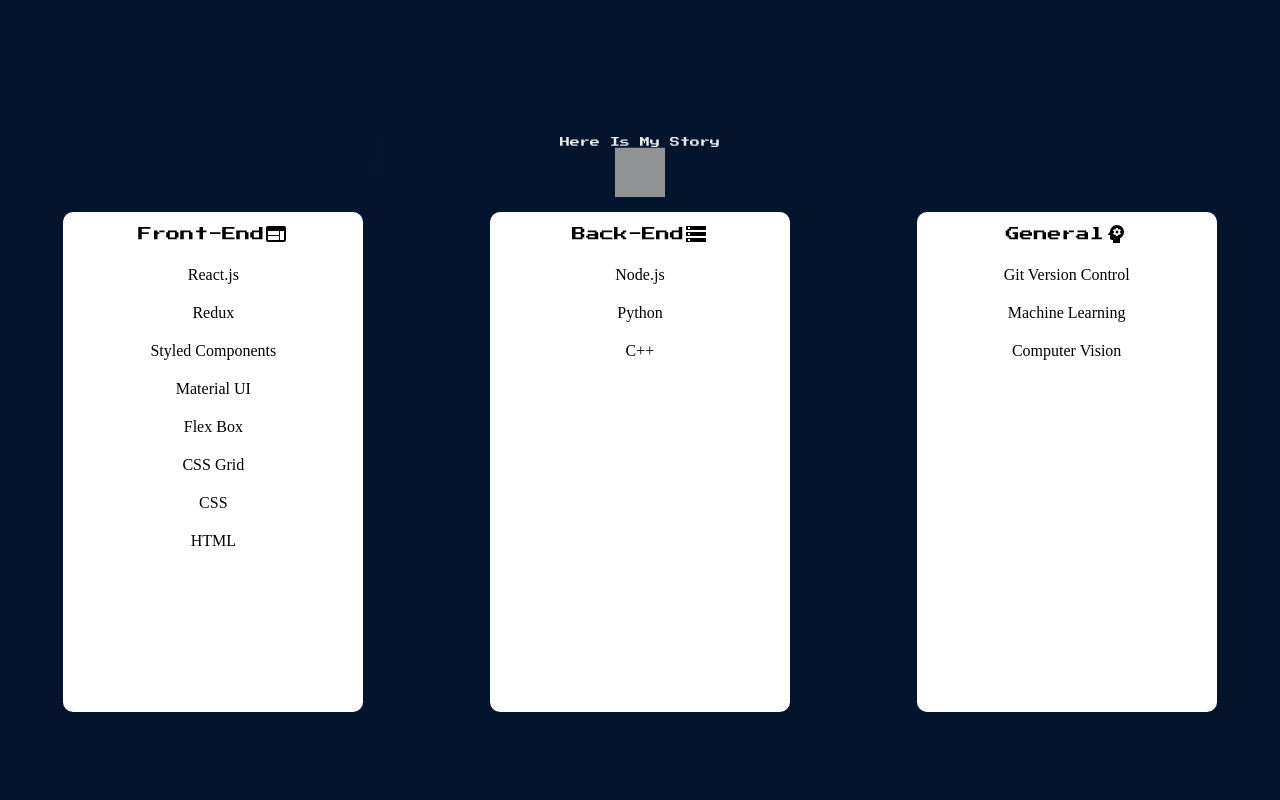
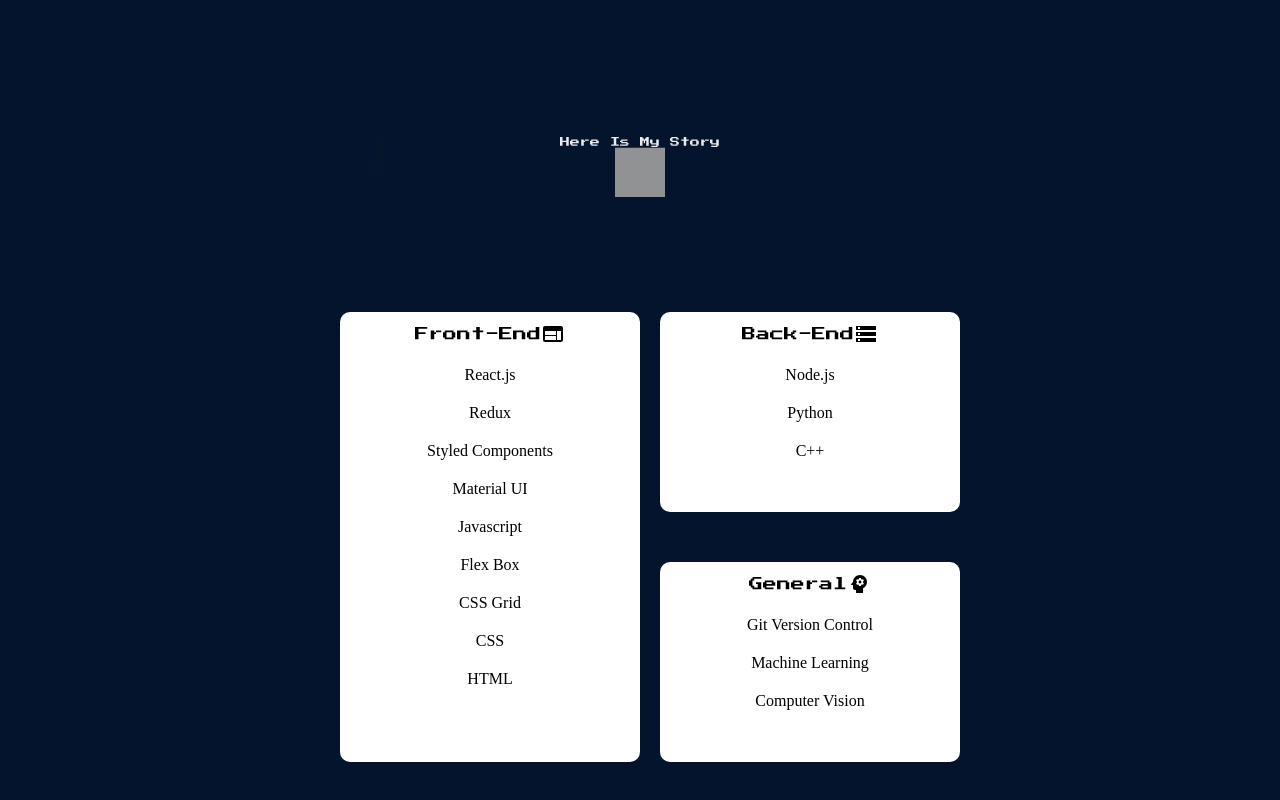
Before and after one commit to Nlouis38/portfolio, a React (Create React App) app: page / in a window 1280 px wide. Shown: the part 588-1388 px from the top of the page. Built offline with nearby package versions, Linux system fonts and the light colour scheme; grey boxes are pictures that could not be loaded; a web font is replaced by a local one.

Commit message:
Skills Page Animations

```diff
--- a/src/components/Skills.js
+++ b/src/components/Skills.js
@@ -1,5 +1,5 @@
 import React from "react";
-import styled from "styled-components";
+import styled, { keyframes } from "styled-components";
 import WebIcon from "@mui/icons-material/Web";
 import StorageIcon from "@mui/icons-material/Storage";
 import PsychologyIcon from "@mui/icons-material/Psychology";
@@ -18,12 +18,14 @@
             <li>Redux</li>
             <li>Styled Components</li>
             <li>Material UI</li>
+            <li>Javascript</li>
             <li>Flex Box</li>
             <li>CSS Grid</li>
             <li>CSS</li>
             <li>HTML</li>
           </ul>
         </FrontEnd>
+        <Hold>
           <BackEnd>
             <div>
               Back-End
@@ -46,12 +48,26 @@
               <li>Computer Vision</li>
             </ul>
           </General>
+        </Hold>
       </SkillsList>
     </Container>
   );
 }
 
 export default Skills;
+
+const SlideRight = keyframes`
+from{
+  opacity:0;
+  transform:translateX(-100px);
+}
+
+to{
+  opacity:1;
+  transform:translateX(0)
+}
+
+`;
 
 const Container = styled.div`
   height: 100vh;
@@ -62,8 +78,9 @@
 
 const SkillsList = styled.ul`
   display: flex;
-  justify-content: space-around;
+  justify-content: center;
   list-style: none;
+  align-items: center;
   li {
     list-style: none;
     font-family: "Bakbak One", cursive;
@@ -78,9 +95,12 @@
   background-color: white;
   color: black;
   width: 300px;
-  height: 500px;
+  height: 450px;
   border-radius: 10px;
   min-width: 200px;
+  margin: 100px 20px;
+  opacity: 0;
+  animation: ${SlideRight} 2s 1s forwards;
   div {
     display: flex;
     align-items: center;
@@ -98,6 +118,11 @@
   }
 `;
 
+const Hold = styled.div`
+  display: flex;
+  flex-direction: column;
+`;
+
 const BackEnd = styled.ul`
   display: flex;
   flex-direction: column;
@@ -105,9 +130,12 @@
   background-color: white;
   color: black;
   width: 300px;
-  height: 500px;
+  height: 200px;
   border-radius: 10px;
   min-width: 200px;
+  margin: 25px 0px;
+  opacity: 0;
+  animation: ${SlideRight} 2s forwards;
   div {
     display: flex;
     align-items: center;
@@ -132,9 +160,12 @@
   background-color: white;
   color: black;
   width: 300px;
-  height: 500px;
+  height: 200px;
   border-radius: 10px;
   min-width: 200px;
+  margin: 25px 0px;
+  opacity: 0;
+  animation: ${SlideRight} 2s 0.5s forwards;
   div {
     display: flex;
     align-items: center;
```
Also changed, not shown: src/components/Projects.js (added, +7 -0 lines), 1 other file (tests, documents, lock files or other folders). Lines whose indentation alone changed are shown as unchanged.
